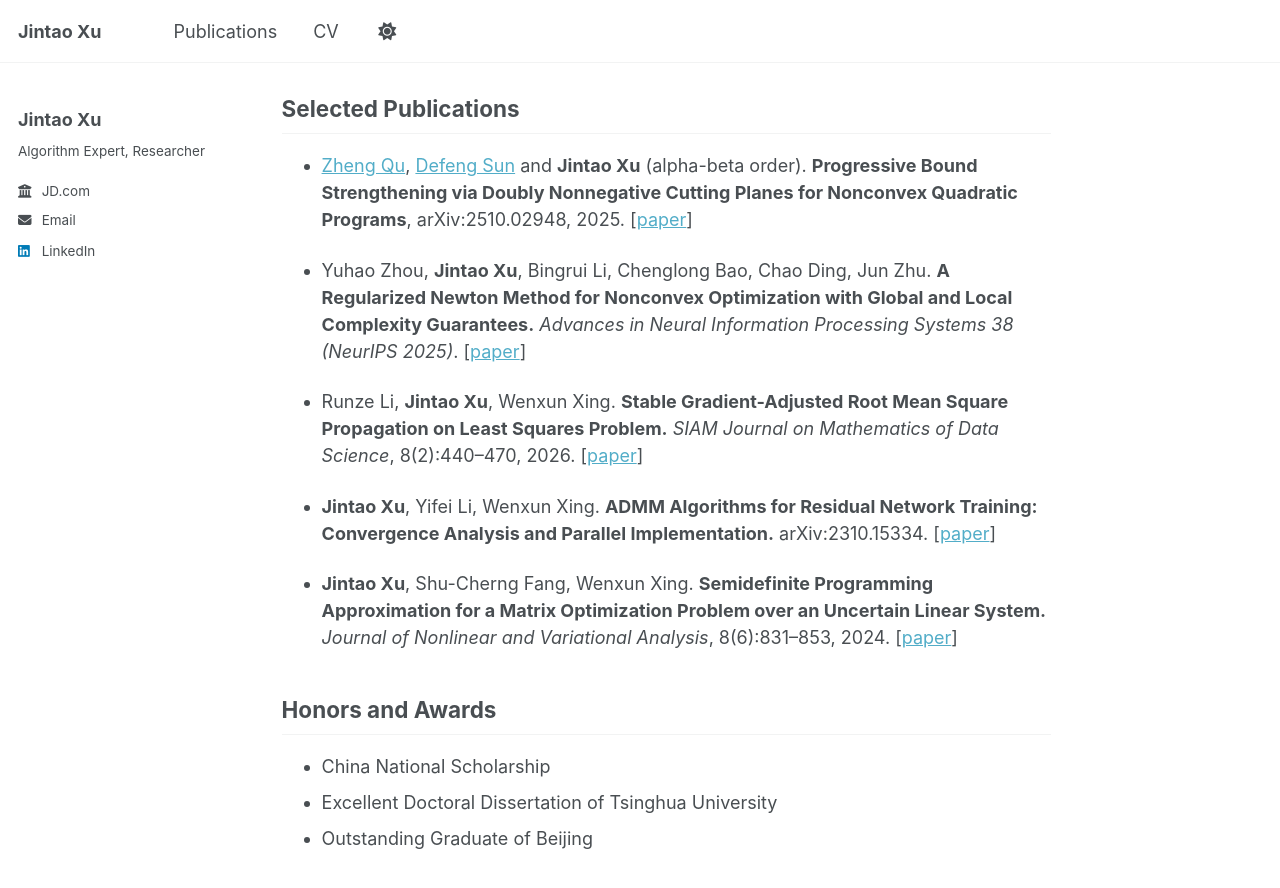
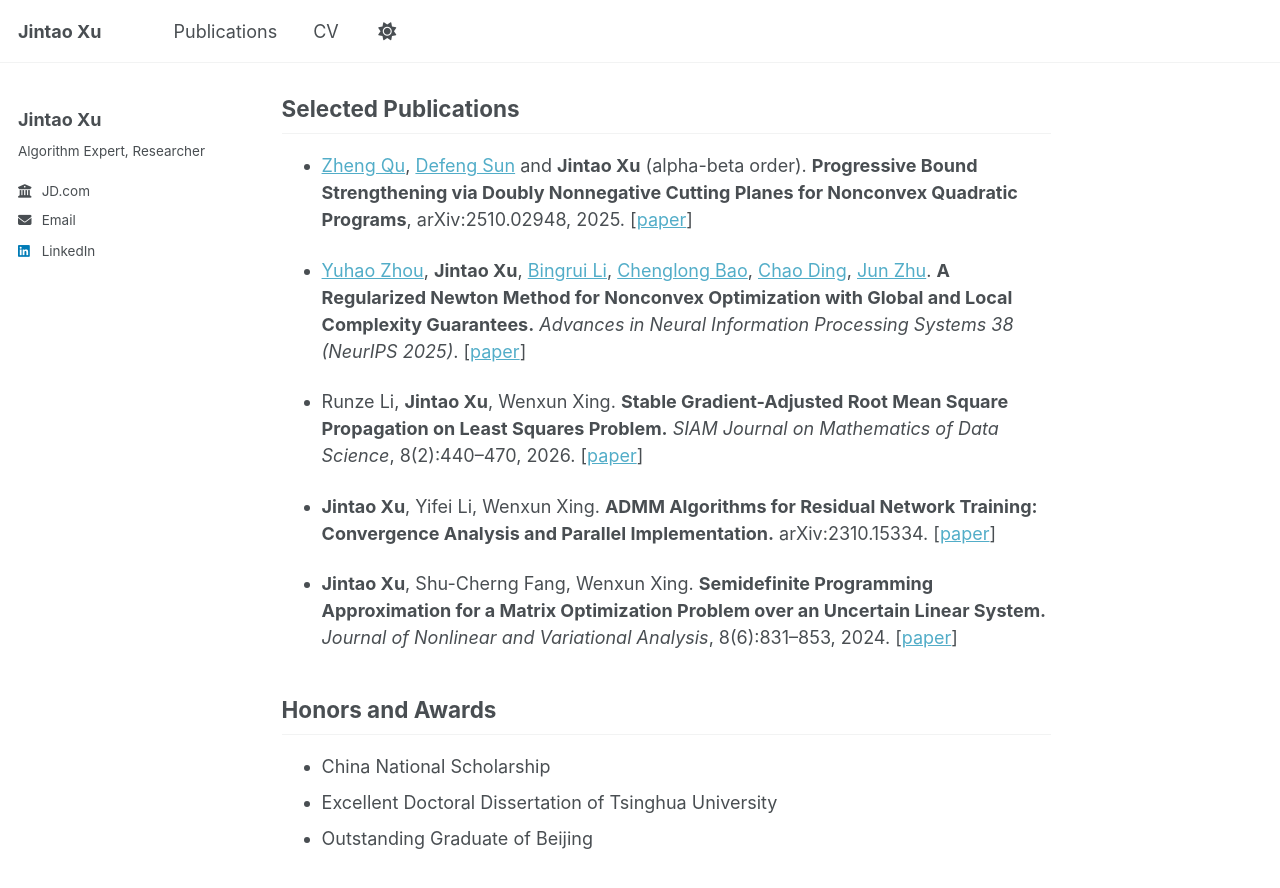
Before and after one commit to JintaoXuMath/JintaoXuMath.github.io, a Jekyll site: the page built from _pages/about.md, in a window 1280 px wide and 900 px high, scrolled down 2123 px. Shown: the top 888 px of the window. Built offline with Jekyll 4.4.1, drawn with Linux system fonts in a browser that asks for light colours; part of the change alters nothing that is shown.

```diff
--- a/_pages/about.md
+++ b/_pages/about.md
@@ -57,7 +57,7 @@ My research broadly lies in **AI for decision making**, with particular interest
 
 - [Zheng Qu](https://zhengqu-x.github.io/), [Defeng Sun](https://www.polyu.edu.hk/ama/profile/dfsun/) and **Jintao Xu** (alpha-beta order). **Progressive Bound Strengthening via Doubly Nonnegative Cutting Planes for Nonconvex Quadratic Programs**, arXiv:2510.02948, 2025. [[paper](https://arxiv.org/abs/2510.02948)]
 
-- Yuhao Zhou, **Jintao Xu**, Bingrui Li, Chenglong Bao, Chao Ding, Jun Zhu. **A Regularized Newton Method for Nonconvex Optimization with Global and Local Complexity Guarantees.** *Advances in Neural Information Processing Systems 38 (NeurIPS 2025)*. [[paper](https://proceedings.neurips.cc/paper_files/paper/2025/hash/6a39cf3b666f8bdb2223f253981f3869-Abstract-Conference.html)]
+- [Yuhao Zhou](https://yuhaoz.com/), **Jintao Xu**, [Bingrui Li](https://bingrui-li.github.io/), [Chenglong Bao](https://matbc.github.io/), [Chao Ding](https://www.dingchao.info/), [Jun Zhu](https://ml.cs.tsinghua.edu.cn/~jun/index.shtml). **A Regularized Newton Method for Nonconvex Optimization with Global and Local Complexity Guarantees.** *Advances in Neural Information Processing Systems 38 (NeurIPS 2025)*. [[paper](https://proceedings.neurips.cc/paper_files/paper/2025/hash/6a39cf3b666f8bdb2223f253981f3869-Abstract-Conference.html)]
 
 - Runze Li, **Jintao Xu**, Wenxun Xing. **Stable Gradient-Adjusted Root Mean Square Propagation on Least Squares Problem.** *SIAM Journal on Mathematics of Data Science*, 8(2):440–470, 2026. [[paper](https://epubs.siam.org/doi/10.1137/24M171262X)]
 
```
